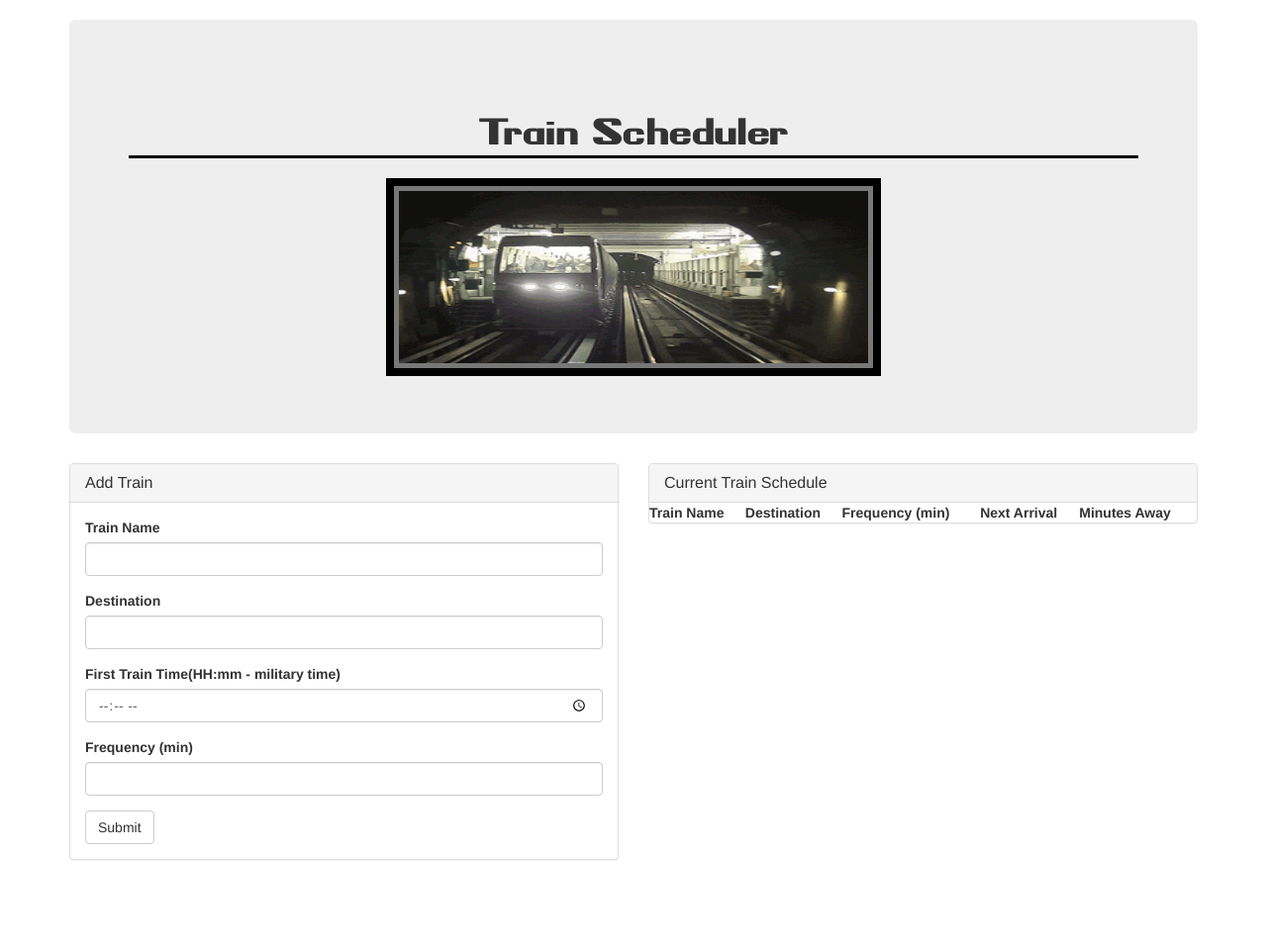
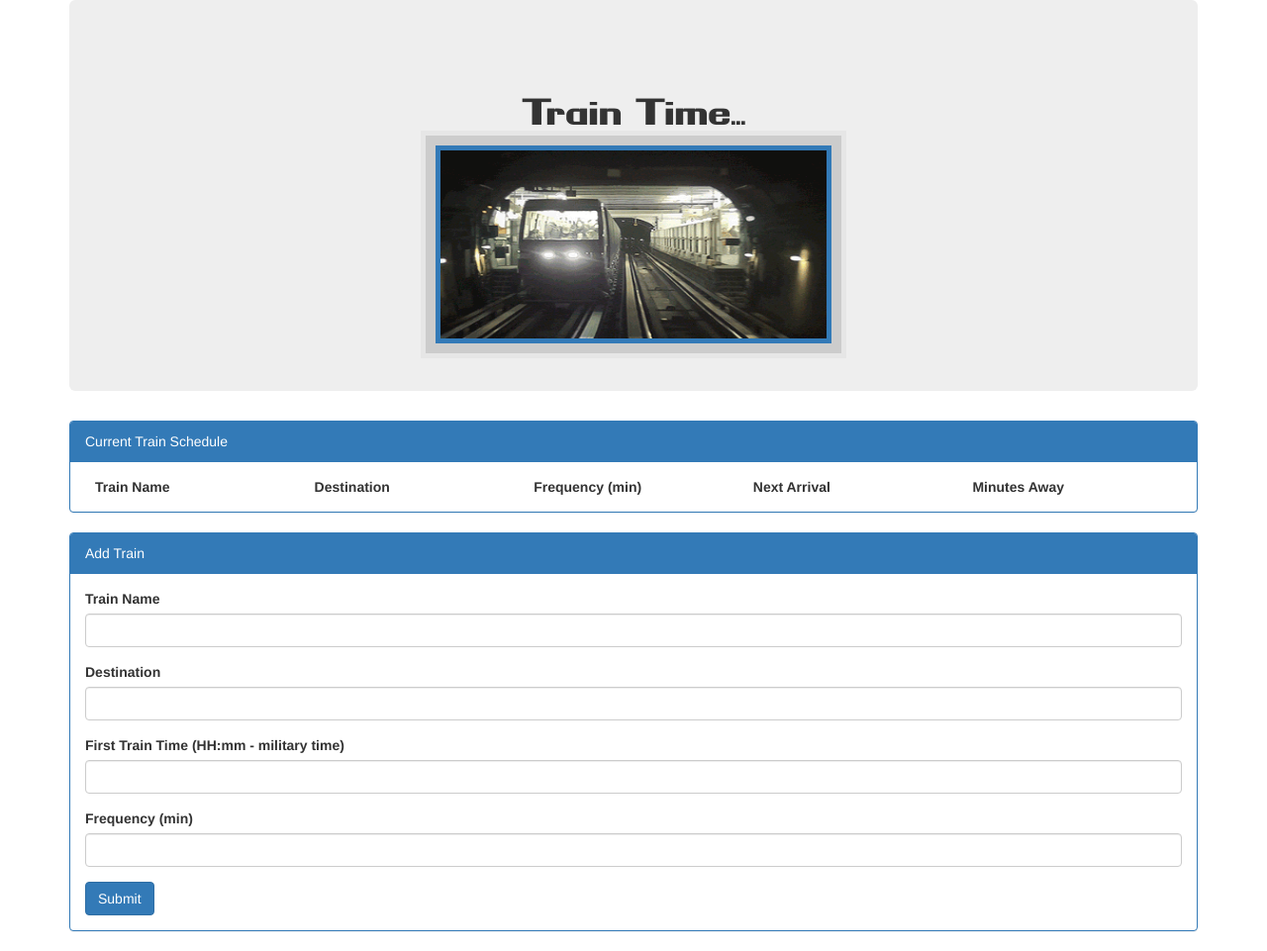
Before and after one commit to chloeking/Train-Scheduler, a PHP site: page / in a window 1280 px wide. Shown: the whole page at 99% size. Before the commit the page ends 869 px from the top, so only its background shows below. Run offline with PHP 8.4, Linux system fonts and the light colour scheme; lists and menus that the app fills with data are empty; some libraries are stand-ins or nearby versions.

Commit message:
train-scheduler

```diff
--- /dev/null
+++ b/assets/css/reset.css
@@ -0,0 +1,48 @@
+/* http://meyerweb.com/eric/tools/css/reset/
+   v2.0 | 20110126
+   License: none (public domain)
+*/
+
+html, body, div, span, applet, object, iframe,
+h1, h2, h3, h4, h5, h6, p, blockquote, pre,
+a, abbr, acronym, address, big, cite, code,
+del, dfn, em, img, ins, kbd, q, s, samp,
+small, strike, strong, sub, sup, tt, var,
+b, u, i, center,
+dl, dt, dd, ol, ul, li,
+fieldset, form, label, legend,
+table, caption, tbody, tfoot, thead, tr, th, td,
+article, aside, canvas, details, embed,
+figure, figcaption, footer, header, hgroup,
+menu, nav, output, ruby, section, summary,
+time, mark, audio, video {
+	margin: 0;
+	padding: 0;
+	border: 0;
+	font-size: 100%;
+	font: inherit;
+	vertical-align: baseline;
+}
+/* HTML5 display-role reset for older browsers */
+article, aside, details, figcaption, figure,
+footer, header, hgroup, menu, nav, section {
+	display: block;
+}
+body {
+	line-height: 1;
+}
+ol, ul {
+	list-style: none;
+}
+blockquote, q {
+	quotes: none;
+}
+blockquote:before, blockquote:after,
+q:before, q:after {
+	content: '';
+	content: none;
+}
+table {
+	border-collapse: collapse;
+	border-spacing: 0;
+}
--- a/assets/css/style.css
+++ b/assets/css/style.css
@@ -1,17 +1,59 @@
+.col-xs-5ths,
+.col-sm-5ths,
+.col-md-5ths,
+.col-lg-5ths {
+    position: relative;
+    min-height: 1px;
+    padding-right: 10px;
+    padding-left: 10px;
+}
+
+.col-xs-5ths {
+    width: 20%;
+    float: left;
+}
+
+@media (min-width: 768px) {
+    .col-sm-5ths {
+        width: 20%;
+        float: left;
+    }
+}
+
+@media (min-width: 992px) {
+    .col-md-5ths {
+        width: 20%;
+        float: left;
+    }
+}
+
+@media (min-width: 1200px) {
+    .col-lg-5ths {
+        width: 20%;
+        float: left;
+    }
+}
+
+.bold {
+    font-weight: bold;
+}
+
 @font-face {
-	font-family: "caliFont";
-    src: url("cali.ttf");
+    font-family: trainFont;
+    src: url(cali.ttf);
 }
 
 h1 {
-	font-family: "caliFont";
-	border-bottom-style: solid;
-	border-color: #000000;
-
+    font-family: trainFont;
+    font-size: 200px;
+    text-align: center;
 }
 
-img {
-   padding:5px;
-   border:8px solid #000000;
-   background-color:#777777;
+#trainImg {
+    border-style: solid;
+    border-width: 5px;
+    border-color: #337ab7;
+    box-shadow:
+    0 0 0 10px hsl(0, 0%, 80%),
+    0 0 0 15px hsl(0, 0%, 90%);
 }
--- /dev/null
+++ b/assets/js/main.js
@@ -0,0 +1,83 @@
+$(document).ready(function () {
+	console.log("ready()");
+});
+// Initialize Firebase
+  var config = {
+    apiKey: "AIzaSyAxHS80MJS4lvmGsm6GKZUfd8duIqgrDlw",
+    authDomain: "test-4538a.firebaseapp.com",
+    databaseURL: "https://test-4538a.firebaseio.com",
+    storageBucket: "test-4538a.appspot.com",
+  };
+  firebase.initializeApp(config);
+
+var database = firebase.database();
+
+var trainName = "";
+var destination = "";
+var firstTime = "";
+var frequency = "";
+$("#formsubmit").on("click", function() {
+	trainName = $("#train-name").val().trim();
+	destination = $("#destination").val().trim();
+	firstTime = $("#first-time").val().trim();
+	frequency = $("#frequency").val().trim();
+
+	if (
+		trainName === ""
+		|| destination === ""
+		|| firstTime === ""
+		|| frequency === ""
+	) {
+		console.log("empty form, return");
+		return false;//prevent page refresh
+	}
+
+	console.log(trainName);
+	console.log(destination);
+	console.log(firstTime);
+	console.log(frequency);
+
+	database.ref().push({
+		trainName: trainName,
+		destination: destination,
+		firstTime: firstTime,
+		frequency: frequency,
+		dateAdded: firebase.database.ServerValue.TIMESTAMP
+	});
+
+	return false;//prevent page refresh
+});
+
+database.ref().on("child_added", function(childSnapshot) {
+
+	if(childSnapshot.val() == null) {
+		return;
+	}
+
+	console.log(childSnapshot.val());
+
+	var trainEntry = $("<div>").addClass("col-md-12");
+
+	var covertedFirstTime = moment(childSnapshot.val().firstTime, "hh:mm").subtract(1, "years");
+
+	var diffTime = moment().diff(covertedFirstTime, "minutes");
+
+	var tRemainder = diffTime % childSnapshot.val().frequency;
+
+	// 16 - 00 = 16
+	// 16 % 7 = 2 (Modulus is the remainder)
+	// 7 - 2 = 5 minutes away
+	// 5 + 3:16 = 3:21
+	var tMinutesTillTrain = childSnapshot.val().frequency - tRemainder;
+	var nextTrain = moment().add(tMinutesTillTrain, "minutes")
+
+	trainEntry.append($("<div>").addClass("col-md-5ths").text(childSnapshot.val().trainName));
+	trainEntry.append($("<div>").addClass("col-md-5ths").text(childSnapshot.val().destination));
+	trainEntry.append($("<div>").addClass("col-md-5ths").text(childSnapshot.val().frequency));
+	trainEntry.append($("<div>").addClass("col-md-5ths").text(nextTrain.format("hh:mm a")));
+	trainEntry.append($("<div>").addClass("col-md-5ths").text(tMinutesTillTrain));
+
+	$("#trains").append($("<div class='row trainrow'>").append(trainEntry));
+}, function(errorObject) {
+	console.log("Errors handled: " + errorObject.code);
+})
--- a/index.html
+++ b/index.html
@@ -1,100 +1,81 @@
 <!DOCTYPE html>
-<html lang="en">
+<html lang="en-US">
 <head>
+	<meta name="viewport" content="width=device-width, initial-scale=1">
 	<meta charset="UTF-8">
-	<title>Train Scheduler</title>
 
-	<!-- Bootstrap -->
+	<title>Train Time</title>
+
+	<link rel="stylesheet" type="text/css" href="assets/css/reset.css">
 	<link rel="stylesheet" href="https://maxcdn.bootstrapcdn.com/bootstrap/3.3.6/css/bootstrap.min.css" integrity="sha384-1q8mTJOASx8j1Au+a5WDVnPi2lkFfwwEAa8hDDdjZlpLegxhjVME1fgjWPGmkzs7" crossorigin="anonymous">
-
-	<!-- CSS link -->
-	<link rel="stylesheet" href="assets/css/style.css">
-
-	<!-- Latest compiled and minified JS -->
-	<script src="https://code.jquery.com/jquery.js"></script>
-
-	<!-- Link to FireBase -->
-	<script src="https://www.gstatic.com/firebasejs/3.2.1/firebase.js"></script>
-
-	<!--Moment.js CDN  -->
-	<script type="text/javascript" src="https://cdnjs.cloudflare.com/ajax/libs/moment.js/2.14.1/moment.min.js"></script>
-
+	<link rel="stylesheet" type="text/css" href="assets/css/style.css">
 </head>
 <body>
-
 	<div class="container">
-
-	<br>
-
-	<!-- Jumbotron -->
+		<div class="jumbotron">
 			<center>
-	<div class="jumbotron">
-		<h1 class="text-center">Train Scheduler</h1>
-		<h2> <img src= "assets/images/train.gif" height="200px" width="500px"></h2>
+    		<h1>Train Time...</h1>
+    		<img id="trainImg" src="assets/images/train.gif" height="200" width="400">
+    		</center>
   		</div>
-	</center>
 
 		<div class="row">
-
-		<!-- Add Train Panel-->
-		<div class="col-lg-6">
-			<div class="panel panel-default">
+			<div class="col-md-12">
+				<div class="panel panel-primary">
 					<div class="panel-heading">
-					<h3 class="panel-title">Add Train</h3>
+						Current Train Schedule
 					</div>
-				<div class="panel-body">
-
-					<!-- New Train Form (note the various input "types")-->
-					<form role="form">
-					  <div class="form-group">
-					    <label for="text"> Train Name</label>
-					    <input type="text" class="form-control" id="nameinput">
+					<div class="panel-body" id="trains">
+						<div class="row">
+							<div class="col-md-12 bold">
+								<div class="col-md-5ths bold">Train Name</div>
+								<div class="col-md-5ths bold">Destination</div>
+								<div class="col-md-5ths bold">Frequency (min)</div>
+								<div class="col-md-5ths bold">Next Arrival</div>
+								<div class="col-md-5ths bold">Minutes Away</div>
 							</div>
-					  <div class="form-group">
-					    <label for="text">Destination</label>
-					    <input type="text" class="form-control" id="destinput">
 						</div>
-					  <div class="form-group">
-					    <label for="text">First Train Time(HH:mm - military time)</label>
-					    <input type="time" class="form-control" id="timeinput">
 					</div>
-					  <div class="form-group">
-						 <label for="text">Frequency (min)</label>
-						 <input class="form-control" id="freqinput"></input>
-					   </div>
-					  <button type="submit" class="btn btn-default" id="addTrain">Submit</button>
-					</form>
-
 				</div>
 			</div>
 		</div>
 
-		<!-- Current Train Panel -->
-		<div class="col-lg-6">
-			<div class="panel panel-default">
+		<div class="row">
+			<div class="col-md-12">
+				<div class="panel panel-primary">
 					<div class="panel-heading">
-					<h3 class="panel-title">Current Train Schedule</h3>
+						Add Train
 					</div>
-				<table style="width: 100%">
-						<thead>
-							<tr>
-								<th>Train Name</th>
-								<th>Destination</th>
-								<th>Frequency (min)</th>
-								<th>Next Arrival</th>
-								<th>Minutes Away</th>
-							</tr>
-						</thead>
-						<tbody class="displayTable">
-
-						</tbody>
-					</table>
+					<div class="panel-body">
+						<form role="form">
+							<div class="form-group">
+								<label for="train-name">Train Name</label>
+								<input type="text" class="form-control" id="train-name" name="train-name">
+							</div>
+							<div class="form-group">
+								<label for="destination">Destination</label>
+								<input type="text" class="form-control" id="destination" name="destination">
+							</div>
+							<div class="form-group">
+								<label for="first-time">First Train Time (HH:mm - military time)</label>
+								<input type="text" class="form-control" id="first-time" name="first-time">
+							</div>
+							<div class="form-group">
+								<label for="frequency">Frequency (min)</label>
+								<input type="text" class="form-control" id="frequency" name="frequency">
+							</div>
+							<button class="btn btn-primary" type="submit" id="formsubmit">Submit</button>
+						</form>
 					</div>
 				</div>
 			</div>
 		</div>
-  	<!-- Local javascript operations file -->
-  	<script type="text/javascript" src="assets/javascript/app.js"></script>
+	</div><!-- ./container -->
 
+	<script src="https://ajax.googleapis.com/ajax/libs/jquery/2.2.4/jquery.min.js"></script>
+	<script src="https://maxcdn.bootstrapcdn.com/bootstrap/3.3.6/js/bootstrap.min.js" integrity="sha384-0mSbJDEHialfmuBBQP6A4Qrprq5OVfW37PRR3j5ELqxss1yVqOtnepnHVP9aJ7xS" crossorigin="anonymous"></script>
+	<script src="https://www.gstatic.com/firebasejs/3.3.0/firebase.js"></script>
+	<script type="text/javascript" src="https://cdnjs.cloudflare.com/ajax/libs/moment.js/2.14.1/moment.min.js"></script>
+	<script type="text/javascript" src="assets/js/main.js"></script>
 </body>
 </html>
--- a/index.php
+++ b/index.php
@@ -1 +1 @@
-<?php include_once("index.html");?>
+<?php include_once('index.html'); ?>
```
Also changed, not shown: assets/javascript/app.js (deleted, +0 -76 lines), assets/images/background.jpg (added). Lines whose indentation alone changed are shown as unchanged.
